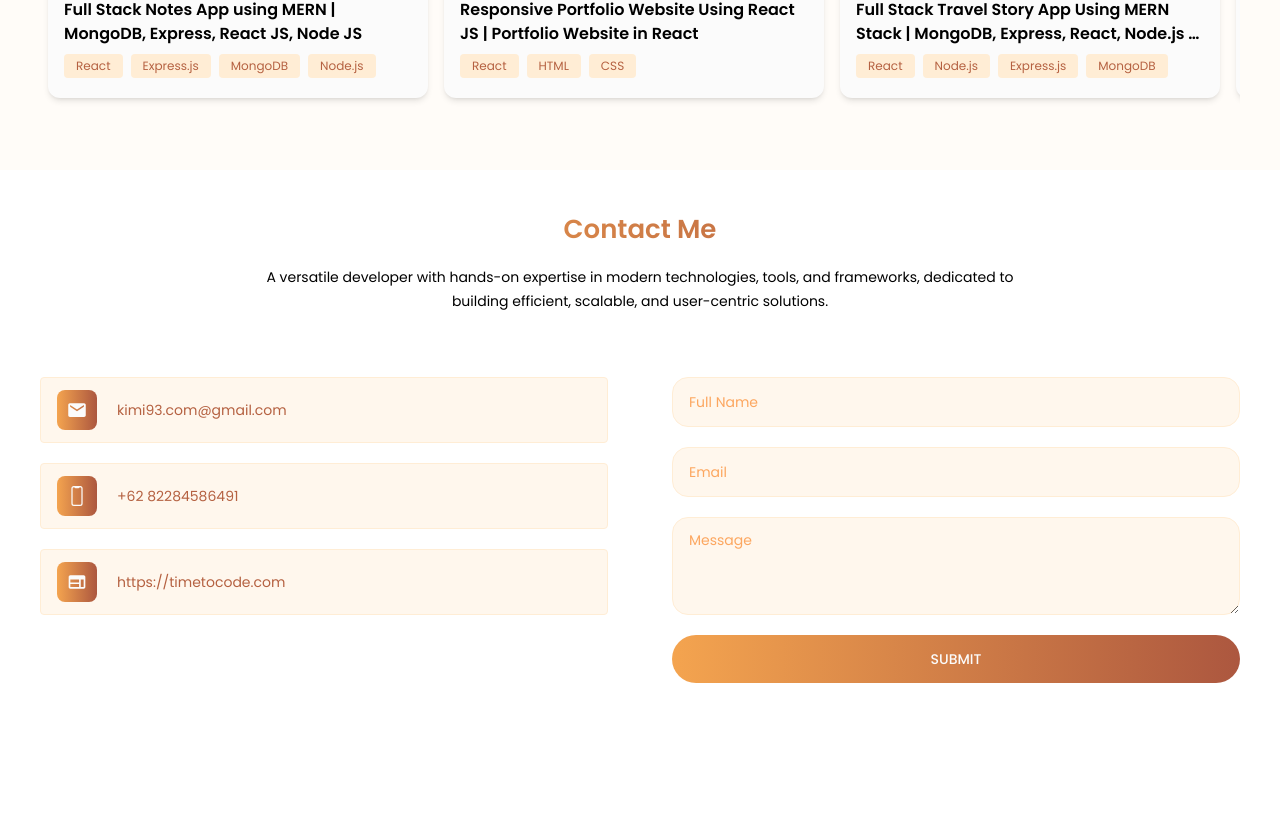
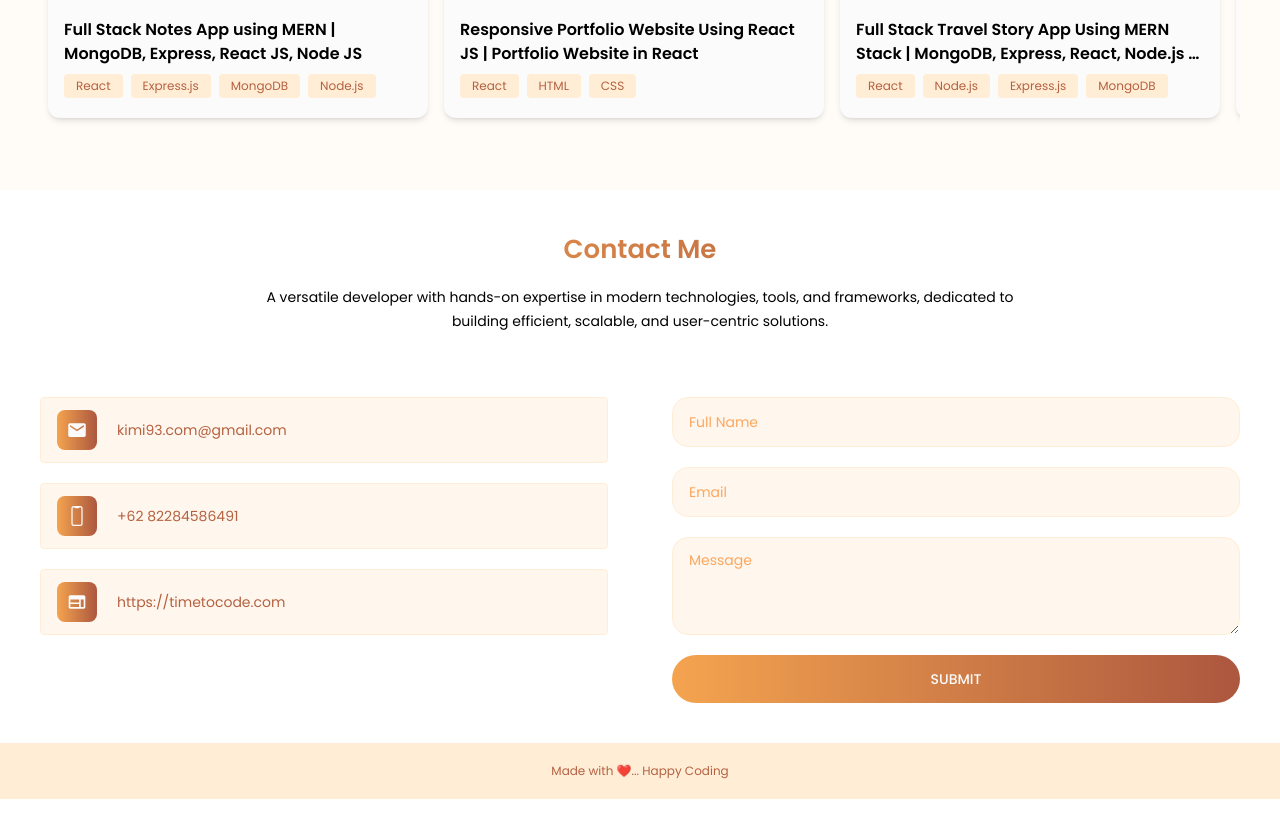
Before and after one commit to OrewaKimi/portfolio, a React (Vite) app: page / in a window 1280 px wide. Shown: the part 3114-3951 px from the top of the page. After the commit the page ends 3913 px from the top, so only its background shows below. Built offline with nearby package versions, Linux system fonts and the light colour scheme.

Commit message:
update page for footer

```diff
--- a/src/App.jsx
+++ b/src/App.jsx
@@ -5,16 +5,18 @@ import TechnicalProficiency from './sections/TechnicalProfiency'
 import AboutMe from './sections/AboutMe'
 import MyProjects from './sections/MyProjects'
 import ContactMe from './sections/ContactMe'
+import Footer from './sections/Footer'
 
 const App = () => {
   return (
-    <div className='mb-80'>
+    <div className='flex flex-col min-h-screen'>
       <Navbar />
       <Hero />
       <TechnicalProficiency />
       <AboutMe />
       <MyProjects />
       <ContactMe/>
+      <Footer className='mt-auto'/>
     </div>
   )
 }
```
